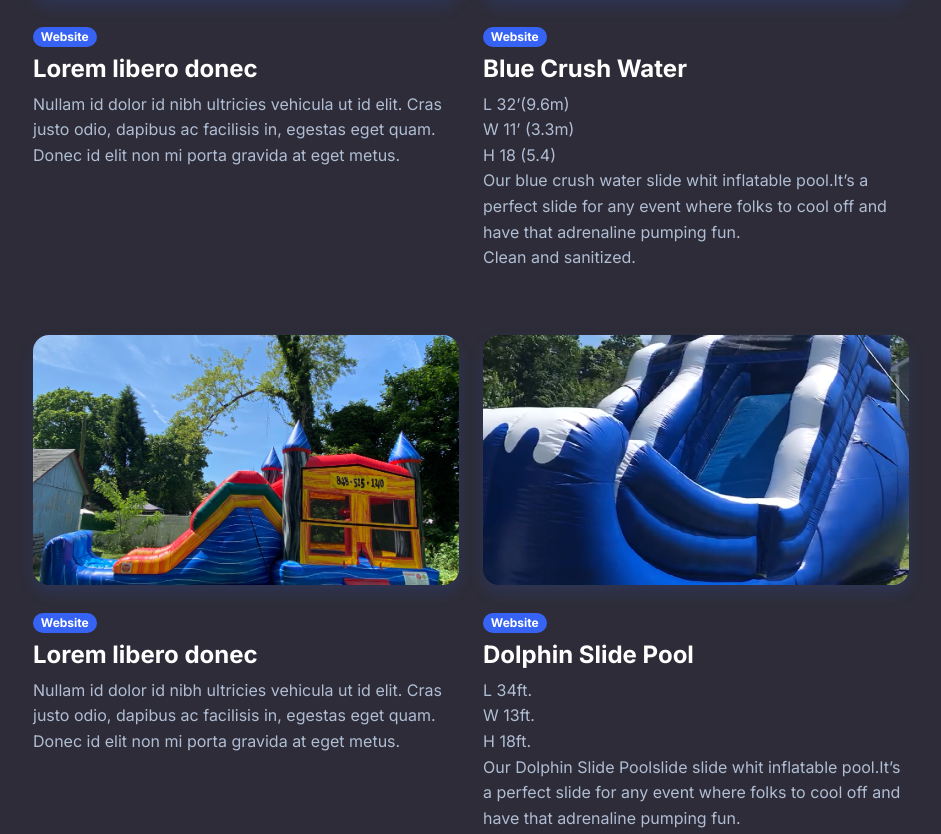
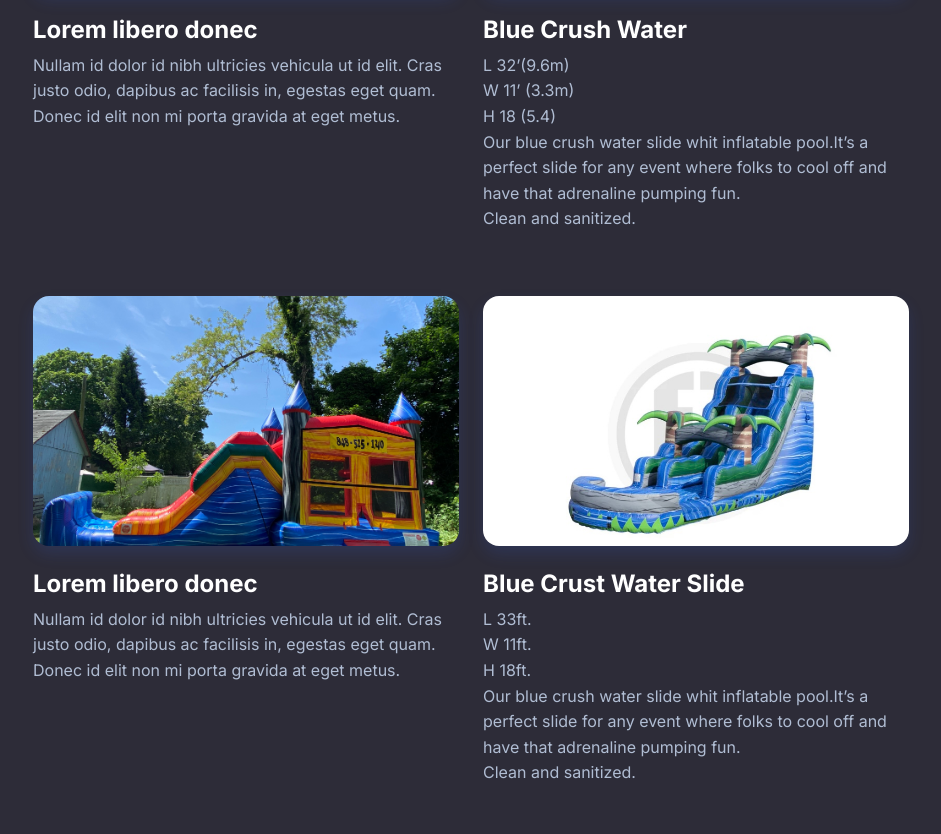
Before and after one commit to EliezerLopezS/JC-happy-jump-party-rental, a PHP site: page /inflatables.php in a window 1280 px wide. Shown: the part 1290-2124 px from the top of the page, without its empty margins (169-1110 px from the left). Run offline with PHP 8.4, Linux system fonts and the light colour scheme; some libraries are stand-ins or nearby versions.

Commit message:
DescripcionInflables

```diff
--- a/inflatables.php
+++ b/inflatables.php
@@ -18,26 +18,28 @@
             <div class="row row-cols-1 row-cols-md-2 mx-auto" style="max-width: 900px;">
                 <div class="col mb-4">
                     <div><a href="#"><img class="rounded img-fluid shadow w-100 fit-cover" src="Img/inflatables/3a097840-d62f-4021-8cb3-265d3ac4fa3a.jpg" style="height: 250px;"></a>
-                        <div class="py-4"><span class="badge bg-primary mb-2">Website</span>
+                        <div class="py-4"><!--<span class="badge bg-primary mb-2">Website</span>-->
                             <h4 class="fw-bold">Princess Bouncer</h4>
                             <p class="text-muted">15x15 <br>
-                            The kingdom will gather to see this princess castle show a young prince and his queen to be.This bring colorful castle attractive whit its pink,blue and purple colors.It stand tall whit its brick and spear tower and inside large jumping area. This bouncer is sure to make any party a hit.
-                        <br>Clean and sanitized .
+                            The kingdom will gather to see this princess castle show a young prince and his queen to be. This bring colorful castle attractive whith its pink, blue and purple colors. It stand tall whit its brick, spear tower and inside large jumping area. This bouncer is sure to make any party a hit.
+                        <br>Clean and sanitized.
                         </p>
                         </div>
                     </div>
                 </div>
                 <div class="col mb-4">
                     <div><a href="#"><img class="rounded img-fluid shadow w-100 fit-cover" src="Img/inflatables/4c02366c-ab97-4b00-99dd-7980ea02cc71.jpg" style="height: 250px;"></a>
-                        <div class="py-4"><span class="badge bg-primary mb-2">Website</span>
-                            <h4 class="fw-bold">Lorem libero donec</h4>
-                            <p class="text-muted">Nullam id dolor id nibh ultricies vehicula ut id elit. Cras justo odio, dapibus ac facilisis in, egestas eget quam. Donec id elit non mi porta gravida at eget metus.</p>
+                        <div class="py-4"><!--<span class="badge bg-primary mb-2">Website</span>-->
+                            <h4 class="fw-bold">Prince and Princess Castle</h4>
+                            <p class="text-muted">8.2L <br> 4.0W <br> 4.5h
+                            <br>This princess castle show a young prince and his queen to be. This bring colorful castle attractive whith its pink and purple colors.It stand tall whit its brick, spear tower and inside large jumping area. This bouncer is sure to make any party a hit.
+                                <br>Clean and sanitized.</p>
                         </div>
                     </div>
                 </div>
                 <div class="col mb-4">
-                    <div><a href="#"><img class="rounded img-fluid shadow w-100 fit-cover" src="Img/inflatables/67726251116__922D4673-BF61-4213-A430-3799B6BF829B.jpg" style="height: 250px;"></a>
-                        <div class="py-4"><span class="badge bg-primary mb-2">Website</span>
+                    <div><a href="#"><img class="rounded img-fluid shadow w-100 fit-cover" src="Img/inflatables/IMG_6606.jpg" style="height: 250px;"></a>
+                        <div class="py-4"><!--<span class="badge bg-primary mb-2">Website</span>-->
                             <h4 class="fw-bold">Lorem libero donec</h4>
                             <p class="text-muted">Nullam id dolor id nibh ultricies vehicula ut id elit. Cras justo odio, dapibus ac facilisis in, egestas eget quam. Donec id elit non mi porta gravida at eget metus.</p>
                         </div>
@@ -45,47 +47,57 @@
                 </div>
                 <div class="col mb-4">
                     <div><a href="#"><img class="rounded img-fluid shadow w-100 fit-cover" src="Img\inflatables\IMG_9700.jpg" style="height: 250px;"></a>
-                        <div class="py-4"><span class="badge bg-primary mb-2">Website</span>
+                        <div class="py-4"><!--<span class="badge bg-primary mb-2">Website</span>-->
                             <h4 class="fw-bold">Blue Crush Water</h4>
                             <p class="text-muted">L 32’(9.6m) <br>W 11’ (3.3m) <br>H 18 (5.4)<br>
-Our blue crush water slide whit inflatable pool.It’s a perfect slide for any event where folks to cool off and have that adrenaline pumping fun.
-<br>Clean and sanitized.</p>
+                            Our blue crush water slide whit inflatable pool.It’s a perfect slide for any event where folks to cool off and have that adrenaline pumping fun.
+                            <br>Clean and sanitized.</p>
                         </div>
                     </div>
                 </div>
                 <div class="col mb-4">
                     <div><a href="#"><img class="rounded img-fluid shadow w-100 fit-cover" src="Img/inflatables/IMG_6456.jpg" style="height: 250px;"></a>
-                        <div class="py-4"><span class="badge bg-primary mb-2">Website</span>
+                        <div class="py-4"><!--<span class="badge bg-primary mb-2">Website</span>-->
                             <h4 class="fw-bold">Lorem libero donec</h4>
                             <p class="text-muted">Nullam id dolor id nibh ultricies vehicula ut id elit. Cras justo odio, dapibus ac facilisis in, egestas eget quam. Donec id elit non mi porta gravida at eget metus.</p>
                         </div>
                     </div>
                 </div>
                 <div class="col mb-4">
-                    <div><a href="#"><img class="rounded img-fluid shadow w-100 fit-cover" src="Img/inflatables/IMG_0854.png" style="height: 250px;"></a>
-                        <div class="py-4"><span class="badge bg-primary mb-2">Website</span>
-                            <h4 class="fw-bold">Dolphin Slide Pool</h4>
-                            <p class="text-muted">L 34ft. <br>  W 13ft. <br> H 18ft.<br>
-                            Our Dolphin Slide Poolslide slide whit inflatable pool.It’s a perfect slide for any event where folks to cool off and have that adrenaline pumping fun.
-<br>Clean and sanitized.
+                    <div><a href="#"><img class="rounded img-fluid shadow w-100 fit-cover" src="Img/inflatables/tropical.jpg" style="height: 250px;"></a>
+                        <div class="py-4"><!--<span class="badge bg-primary mb-2">Website</span>-->
+                            <h4 class="fw-bold">Blue Crust Water Slide</h4>
+                            <p class="text-muted">L 33ft. <br>  W 11ft. <br> H 18ft.<br>
+                            Our blue crush water slide whit inflatable pool.It’s a perfect slide for any event where folks to cool off and have that adrenaline pumping fun.
+                            <br>Clean and sanitized.
                             </p>
                         </div>
                     </div>
                 </div>
                 <div class="col mb-4">
                     <div><a href="#"><img class="rounded img-fluid shadow w-100 fit-cover" src="img/inflatables/IMG_2392.jpg" style="height: 250px;"></a>
-                        <div class="py-4"><span class="badge bg-primary mb-2">Website</span>
+                        <div class="py-4"><!--<span class="badge bg-primary mb-2">Website</span>-->
                             <h4 class="fw-bold">Rainbow Water Slide</h4>
                             <p class="text-muted">16 ft <br>Our water slide wet and dry feature landing zone whit curved stop wall this half-pipe inspired design gives the rider a new experience as they come to a gradual stop after sliding up the back. Design whit safety and year round fun in mind,you all want at least one Wet and Dry in your party.
-  <br>Clean and sanitized </p>
+                            <br>Clean and sanitized </p>
                         </div>
                     </div>
                 </div>
                 <div class="col mb-4">
-                    <div><a href="#"><img class="rounded img-fluid shadow w-100 fit-cover" src="img/inflatables/IMG-6097.jpg" style="height: 250px;"></a>
-                        <div class="py-4"><span class="badge bg-primary mb-2">Website</span>
+                    <div><a href="#"><img class="rounded img-fluid shadow w-100 fit-cover" src="img/inflatables/crayon1.jpg" style="height: 250px;"></a>
+                        <div class="py-4"><!--<span class="badge bg-primary mb-2">Website</span>-->
                             <h4 class="fw-bold">Crayon Jumper</h4>
                             <p class="text-muted">13x13 crayon jumper, our traditional castle bounce house bring fun to any party.</p>
+                        </div>
+                    </div>
+                </div>
+                <div class="col mb-4">
+                    <div><a href="#"><img class="rounded img-fluid shadow w-100 fit-cover" src="img/inflatables/IMG-9094.jpg" style="height: 250px;"></a>
+                        <div class="py-4"><!--<span class="badge bg-primary mb-2">Website</span>-->
+                            <h4 class="fw-bold">Bahamas Breeze Combo 5-1</h4>
+                            <p class="text-muted"><br>L 33’ (10.1m)  <br>W 13’(3.9m) <br>H 12’(4.m)<br>
+Our Bahamas breeze combo inflatable is always a hit at any event,featuring a large bouncer area,basketball hoop and (inside), a challenging wall climb & a tall slide.Whit all these choices, kids of all ages will be engaged for hours.
+     <br>All the inflatables are clean and sanitized.</p>
                         </div>
                     </div>
                 </div>
```
Also changed, not shown: Img/inflatables/tropical.JPG (renamed from Img/inflatables/B37962D5-AEE8-4B6B-8E83-5736B1593FA9.JPG), 2 other files.
